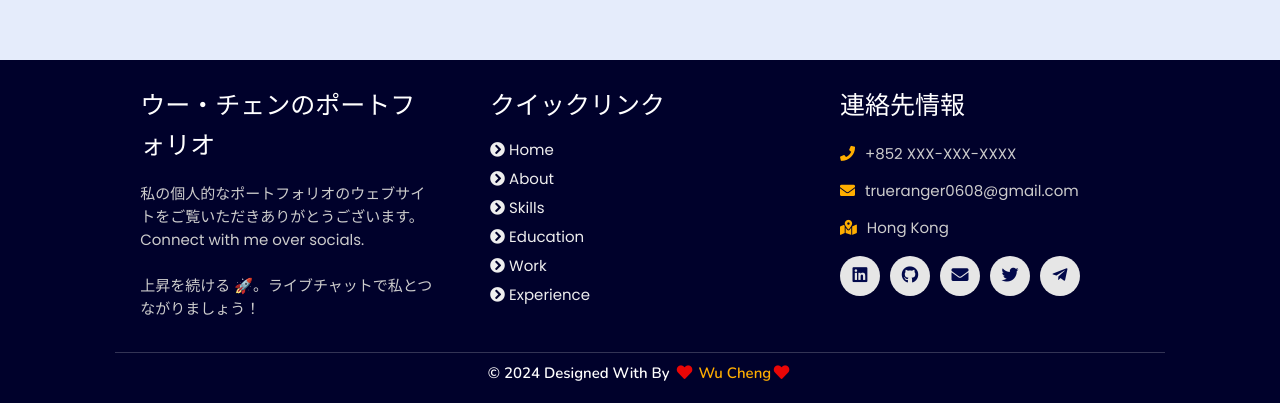
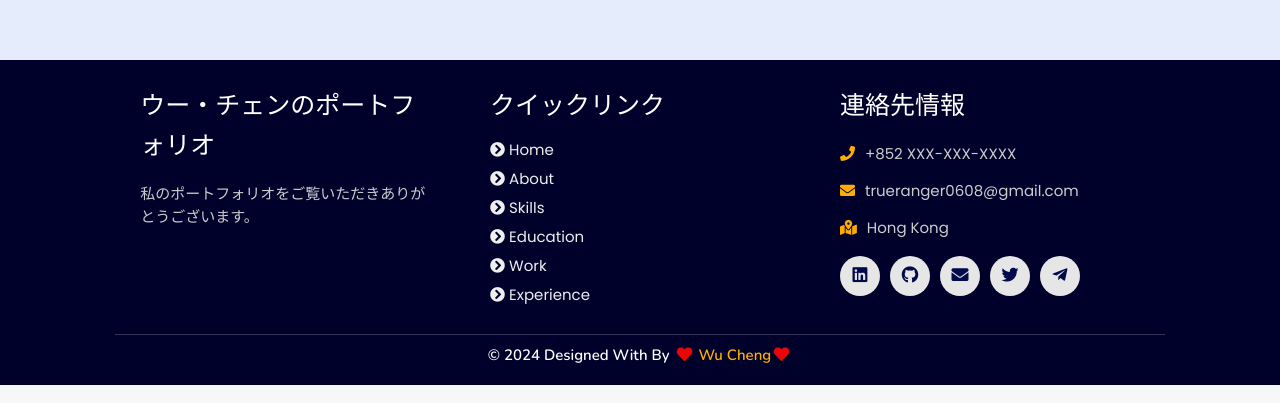
Before and after one commit to dev-Cheng0608/dev-Cheng0608.github.io, a plain HTML site: page index-jp.html in a window 1280 px wide. Shown: the part 6958-7361 px from the top of the page. Drawn offline with nearby package versions, Linux system fonts and the light colour scheme; animation ran at ten frames a second.

Commit message:
update some code.

```diff
--- a/index-jp.html
+++ b/index-jp.html
@@ -362,8 +362,7 @@
 
       <div class="box">
         <h3>ウー・チェンのポートフォリオ</h3>
-        <p>私の個人的なポートフォリオのウェブサイトをご覧いただきありがとうございます。Connect with me over socials. <br /> <br /> 上昇を続ける
-          🚀。ライブチャットで私とつながりましょう！</p>
+        <p>私のポートフォリオをご覧いただきありがとうございます。</p>
       </div>
 
       <div class="box">
```
Also changed, not shown: index.html (+1 -2 lines).
